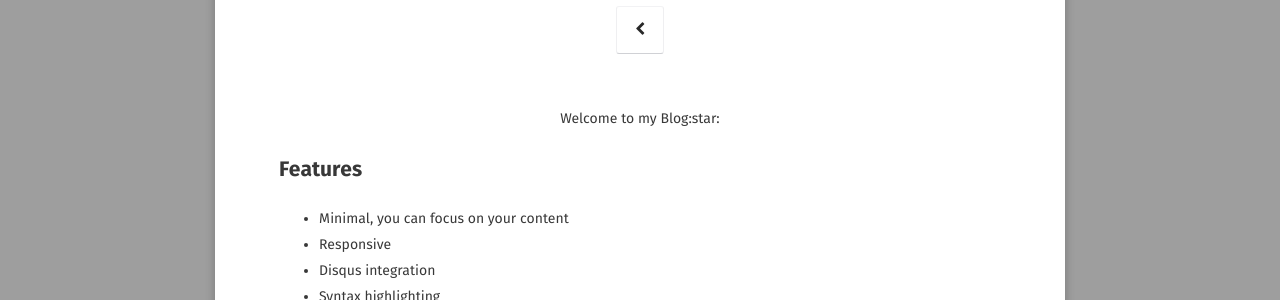
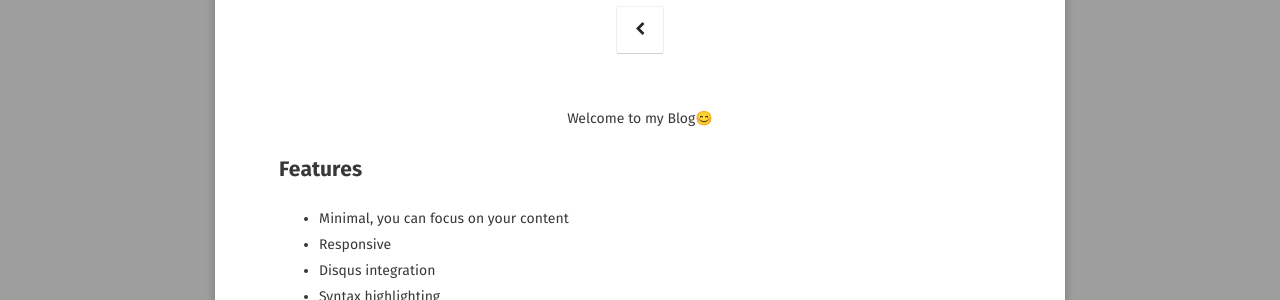
Before and after one commit to GayeonYoon/GayeonYoon.github.io, a Jekyll site: the page built from about/index.md, in a window 1280 px wide. Shown: the part 183-483 px from the top of the page. Built offline with Jekyll 4.4.1, drawn with Linux system fonts in a browser that asks for light colours; some web fonts are replaced; part of the change alters nothing that is shown.

Commit message:
Update index.md

```diff
--- a/about/index.md
+++ b/about/index.md
@@ -6,7 +6,7 @@ date: 2021-08-01
 comments: false
 ---
 
-<center>Welcome to my Blog:star:</center>
+<center>Welcome to my Blog😊</center>
 
 ## Features
 * Minimal, you can focus on your content
```
